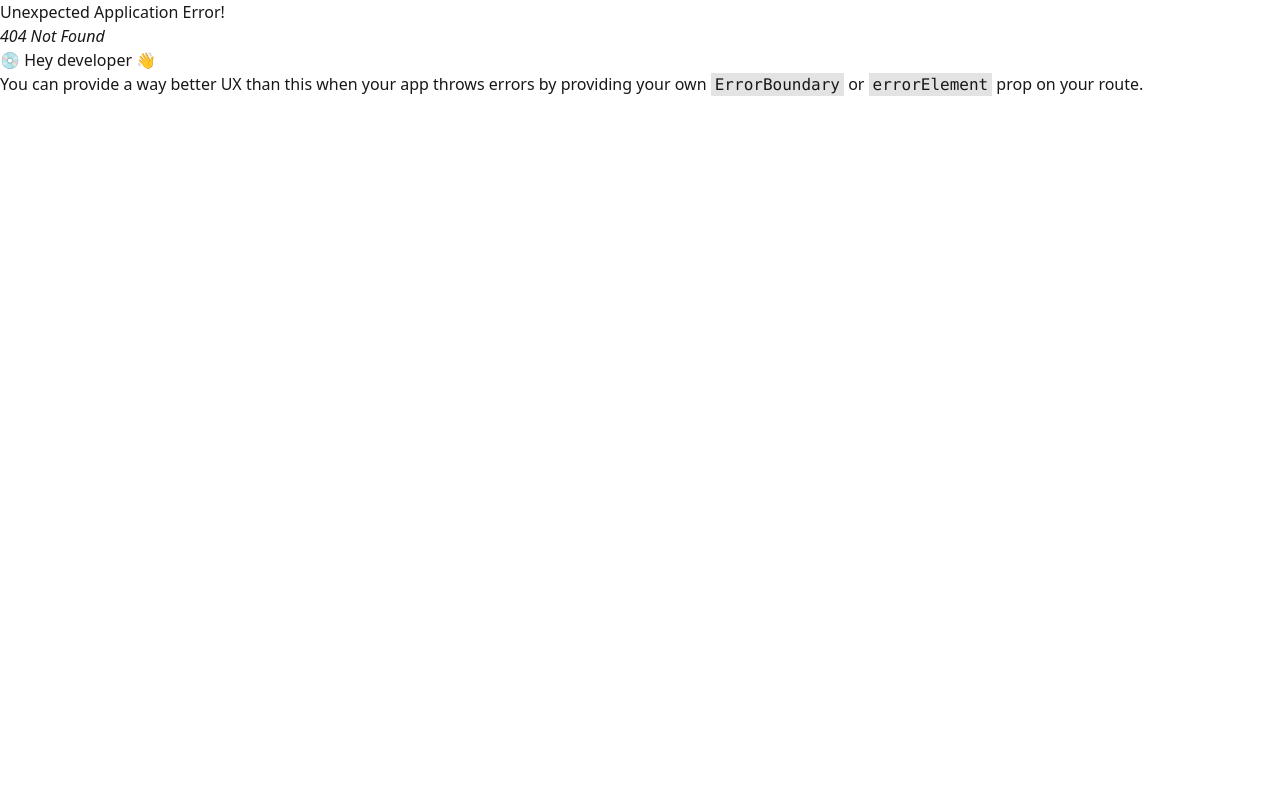
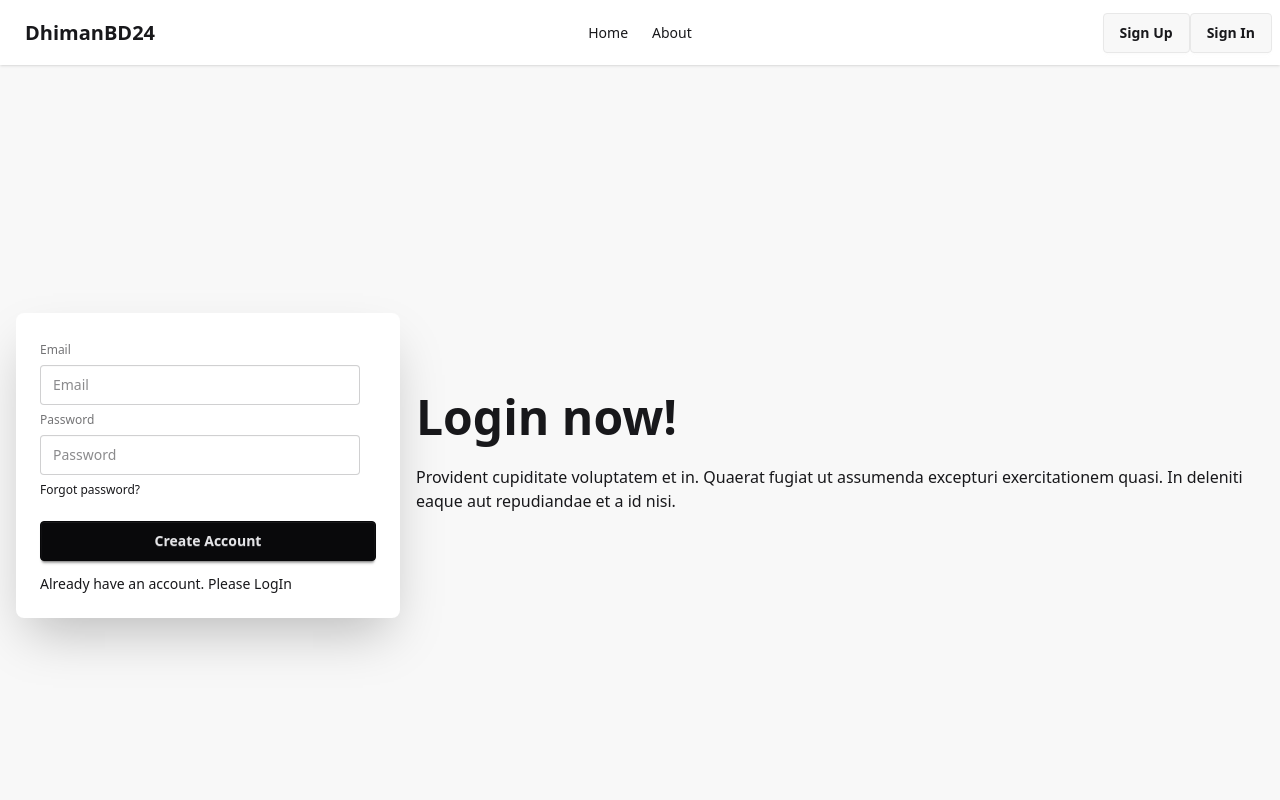
Before and after one commit to developerdhiman/login-system-recap, a React (Vite) app: page /signUp in a window 1280 px wide. Before the commit this address had no page. Shown: the top 800 px of the page. Built offline with nearby package versions, Linux system fonts and the light colour scheme.

Commit message:
first commit

```diff
--- a/src/Pages/SignUpPage/SignUpPage.jsx
+++ b/src/Pages/SignUpPage/SignUpPage.jsx
@@ -1,10 +1,35 @@
+import { Link } from "react-router";
 
 const SignUpPage = () => {
-    return (
-        <div>
-
+  return (
+    <div className="hero bg-base-200 min-h-screen">
+      <div className="hero-content flex-col lg:flex-row-reverse">
+        <div className="text-center lg:text-left">
+          <h1 className="text-5xl font-bold">Login now!</h1>
+          <p className="py-6">
+            Provident cupiditate voluptatem et in. Quaerat fugiat ut assumenda
+            excepturi exercitationem quasi. In deleniti eaque aut repudiandae et
+            a id nisi.
+          </p>
         </div>
-    );
+        <div className="card bg-base-100 w-full max-w-sm shrink-0 shadow-2xl">
+          <div className="card-body">
+            <fieldset className="fieldset">
+              <label className="label">Email</label>
+              <input type="email" className="input" placeholder="Email" />
+              <label className="label">Password</label>
+              <input type="password" className="input" placeholder="Password" />
+              <div>
+                <a className="link link-hover">Forgot password?</a>
+              </div>
+              <button className="btn btn-neutral mt-4">Create Account</button>
+            </fieldset>
+            <p>Already have an account. Please <Link to="/signIn" className="">LogIn</Link></p>
+          </div>
+        </div>
+      </div>
+    </div>
+  );
 };
 
 export default SignUpPage;
--- a/src/components/Navbar/Navbar.jsx
+++ b/src/components/Navbar/Navbar.jsx
@@ -42,7 +42,7 @@
         </ul>
       </div>
       <div className="navbar-end">
-        <Link className="btn">Sign Up</Link>
+        <Link to="/signUp" className="btn">Sign Up</Link>
         <Link to="/signIn" className="btn">Sign In</Link>
       </div>
     </div>
--- a/src/routes/Route.jsx
+++ b/src/routes/Route.jsx
@@ -2,6 +2,7 @@
 import Root from "../layout/Root";
 import Carousel from "../components/Carousel/Carousel";
 import SignInPage from "../Pages/SignInPage/SignInPage";
+import SignUpPage from "../Pages/SignUpPage/SignUpPage";
 
 const router = createBrowserRouter([
     {
@@ -13,6 +14,10 @@
                 Component: Carousel
             },
             {
+                path: "/signUp",
+                Component: SignUpPage
+            },
+            {
                 path: "/signIn",
                 Component: SignInPage
             }
```
